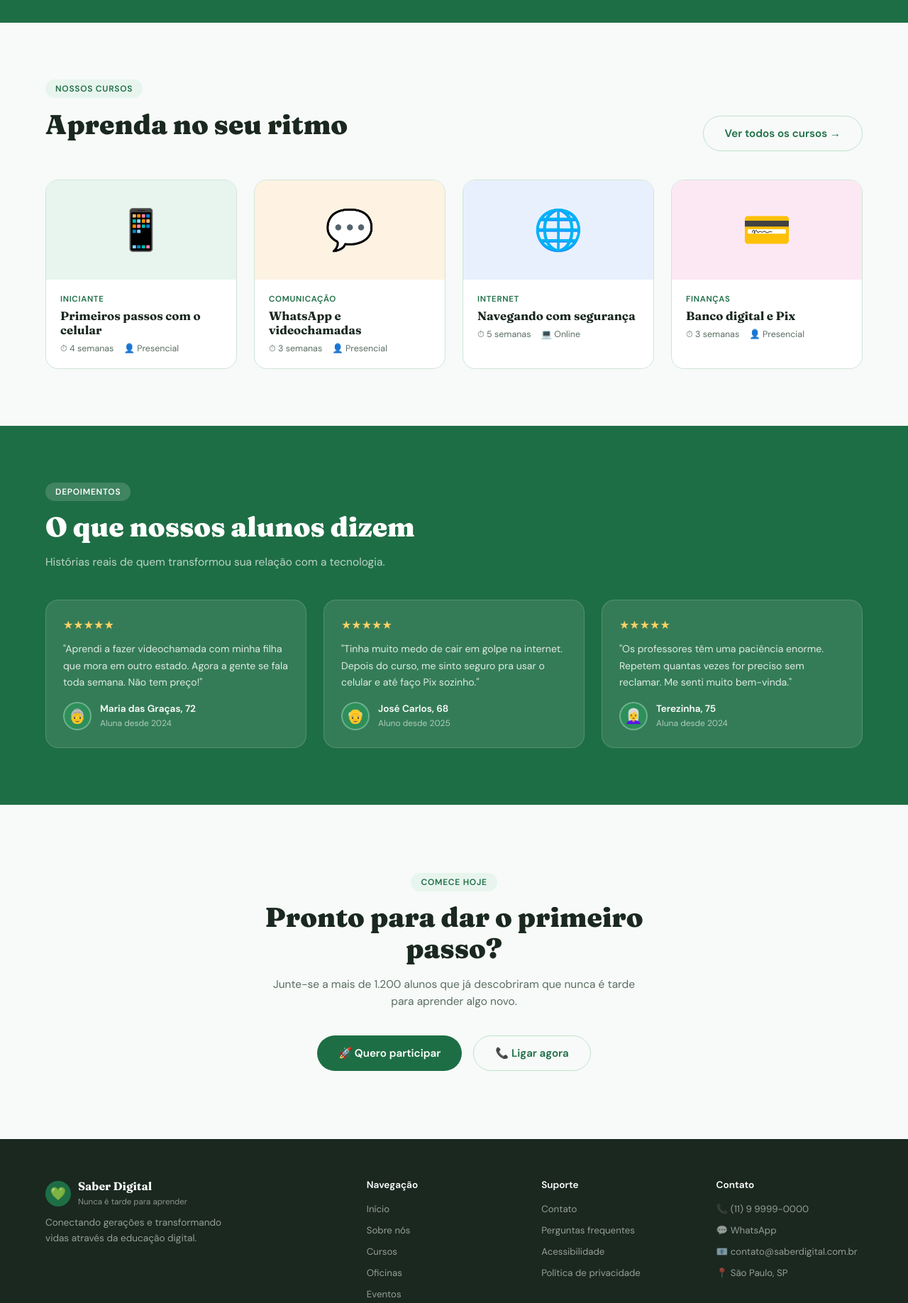
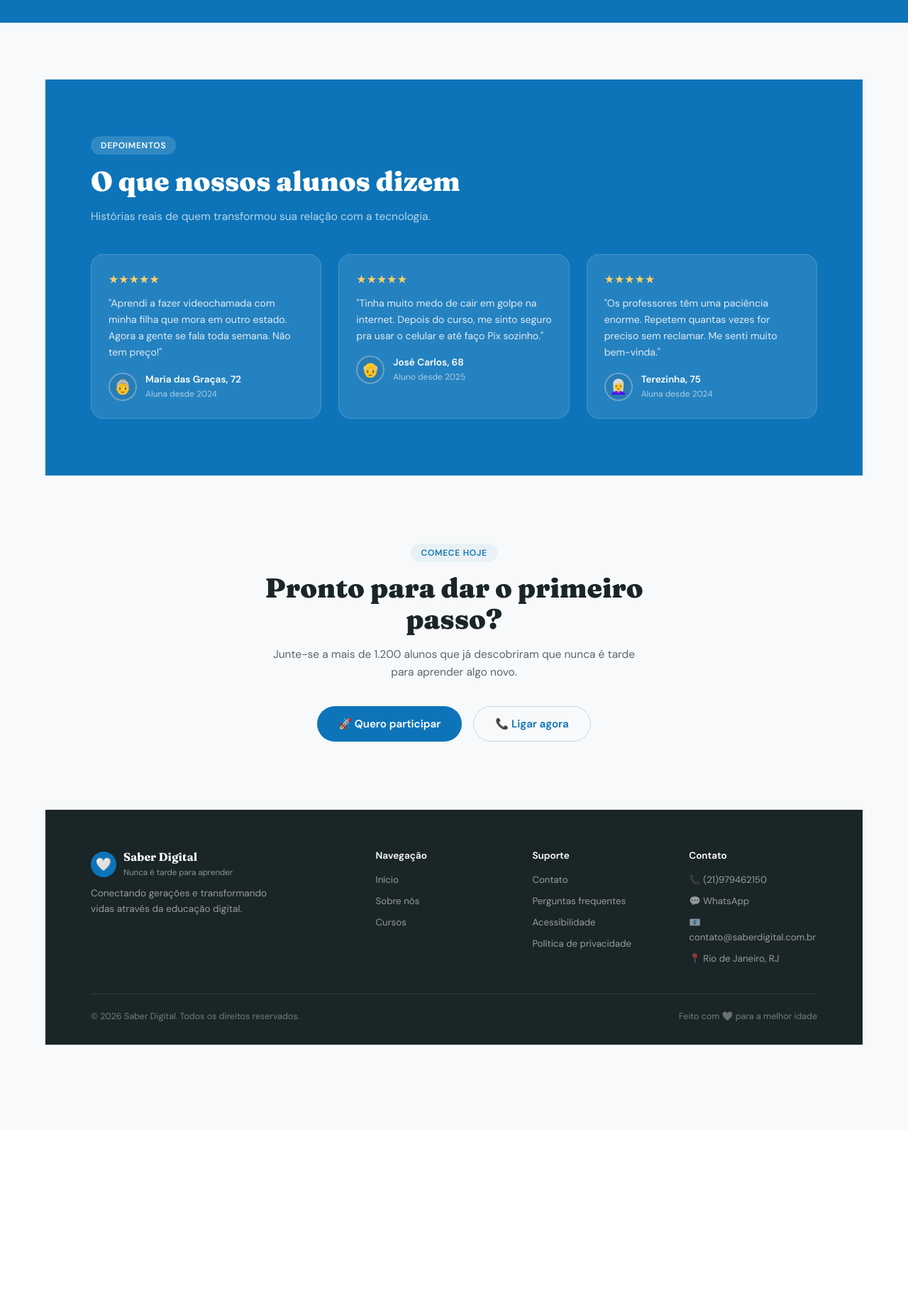
Before and after one commit to joaovamorim16-blip/projeto-base-top, a plain HTML site: page index.html in a window 1280 px wide. Shown: the part 925-2761 px from the top of the page at 71% size. After the commit the page ends 2517 px from the top, so only its background shows below. Drawn offline with Linux system fonts and the light colour scheme.

Commit message:
Add files via upload

```diff
--- a/index.html
+++ b/index.html
@@ -40,7 +40,7 @@
   outline: 2px solid var(--laranja);
   outline-offset: 2px;
 }
-  :root { --green:#1e6e45;--green-light:#2d8f5a;--green-pale:#e8f5ee;--green-mid:#c2e0cd;--text:#1a2820;--muted:#5a6e62;--white:#ffffff;--cream:#f7faf8;--border:#d0e4d8; }
+  :root { --green:#0d74b9;--green-light:#277cb4;--green-pale:#e8f1f5;--green-mid:#c2dbe0;--text:#1a2528;--muted:#5a676e;--white:#ffffff;--cream:#f7f9fa;--border:#d0dee4; }
   *,*::before,*::after{box-sizing:border-box;margin:0;padding:0;}
   body{font-family:"DM Sans",sans-serif;background:var(--white);color:var(--text);overflow-x:hidden;}
   nav{position:sticky;top:0;z-index:100;display:flex;align-items:center;justify-content:space-between;padding:0 5vw;height:68px;background:var(--white);border-bottom:1px solid var(--border);box-shadow:0 2px 12px rgba(30,110,69,.06);}
@@ -59,9 +59,9 @@
   .btn-solid:hover{background:var(--green-light);transform:translateY(-1px);}
   .btn-hero{padding:14px 30px;border-radius:50px;font-size:.95rem;font-weight:600;cursor:pointer;transition:all .2s;text-decoration:none;display:inline-flex;align-items:center;gap:8px;}
   .btn-primary{background:var(--green);color:var(--white);border:none;}
-  .btn-primary:hover{background:var(--green-light);transform:translateY(-2px);box-shadow:0 8px 24px rgba(30,110,69,.25);}
+  .btn-primary:hover{background:var(--green-light);transform:translateY(-2px);box-shadow:0 8px 24px rgba(30, 91, 110, 0.25);}
   .btn-secondary{background:none;color:var(--green);border:1.5px solid var(--green-mid);}
-  .btn-secondary:hover{background:var(--green-pale);}
+  .btn-secondary:hover{background:var(#0d74b9);}
   section{padding:5rem 5vw;}
   .section-tag{display:inline-block;background:var(--green-pale);color:var(--green);font-size:.75rem;font-weight:700;letter-spacing:.06em;text-transform:uppercase;padding:5px 14px;border-radius:50px;margin-bottom:.9rem;}
   .section-title{font-family:"Fraunces",serif;font-size:clamp(1.8rem,3vw,2.6rem);font-weight:800;line-height:1.15;margin-bottom:1rem;}
@@ -149,16 +149,13 @@
 
 <nav>
   <a href="index.html" class="logo">
-    <div class="logo-icon">💚</div>
+    <div class="logo-icon">🤍</div>
     <div class="logo-text"><strong>Saber Digital</strong><span>Nunca é tarde para aprender</span></div>
   </a>
   <ul class="nav-links">
     <li><a href="index.html" class="active">Início</a></li>
     <li><a href="sobre.html">Sobre</a></li>
     <li><a href="cursos.html">Cursos</a></li>
-    <li><a href="oficinas.html">Oficinas</a></li>
-    <li><a href="eventos.html">Eventos</a></li>
-    <li><a href="contato.html">Contato</a></li>
   </ul>
   <div class="nav-actions">
     <button class="btn-outline">♿ Acessibilidade</button>
@@ -195,18 +192,8 @@
 <section class="courses-section">
   <div class="courses-header">
     <div>
-      <div class="section-tag">Nossos Cursos</div>
-      <h2 class="section-title">Aprenda no seu ritmo</h2>
-    </div>
-    <a href="cursos.html" class="btn-hero btn-secondary" style="white-space:nowrap;">Ver todos os cursos →</a>
-  </div>
-  <div class="courses-grid">
-    <a href="cursos.html" class="course-card"><div class="course-thumb" style="background:#e8f5ee;">📱</div><div class="course-body"><div class="course-cat">Iniciante</div><div class="course-title">Primeiros passos com o celular</div><div class="course-meta"><span>⏱ 4 semanas</span><span>👤 Presencial</span></div></div></a>
-    <a href="cursos.html" class="course-card"><div class="course-thumb" style="background:#fef3e2;">💬</div><div class="course-body"><div class="course-cat">Comunicação</div><div class="course-title">WhatsApp e videochamadas</div><div class="course-meta"><span>⏱ 3 semanas</span><span>👤 Presencial</span></div></div></a>
-    <a href="cursos.html" class="course-card"><div class="course-thumb" style="background:#e8f0fe;">🌐</div><div class="course-body"><div class="course-cat">Internet</div><div class="course-title">Navegando com segurança</div><div class="course-meta"><span>⏱ 5 semanas</span><span>💻 Online</span></div></div></a>
-    <a href="cursos.html" class="course-card"><div class="course-thumb" style="background:#fce8f3;">💳</div><div class="course-body"><div class="course-cat">Finanças</div><div class="course-title">Banco digital e Pix</div><div class="course-meta"><span>⏱ 3 semanas</span><span>👤 Presencial</span></div></div></a>
-  </div>
-</section>
+
+
 
 <section class="testimonials-section">
   <div class="section-tag">Depoimentos</div>
@@ -231,12 +218,12 @@
 
 <footer>
   <div class="footer-grid">
-    <div class="footer-brand"><div class="logo"><div class="logo-icon">💚</div><div class="logo-text"><strong>Saber Digital</strong><span>Nunca é tarde para aprender</span></div></div><p class="footer-tagline">Conectando gerações e transformando<br>vidas através da educação digital.</p></div>
-    <div><h5>Navegação</h5><ul><li><a href="index.html">Início</a></li><li><a href="sobre.html">Sobre nós</a></li><li><a href="cursos.html">Cursos</a></li><li><a href="oficinas.html">Oficinas</a></li><li><a href="eventos.html">Eventos</a></li></ul></div>
+    <div class="footer-brand"><div class="logo"><div class="logo-icon">🤍</div><div class="logo-text"><strong>Saber Digital</strong><span>Nunca é tarde para aprender</span></div></div><p class="footer-tagline">Conectando gerações e transformando<br>vidas através da educação digital.</p></div>
+    <div><h5>Navegação</h5><ul><li><a href="index.html">Início</a></li><li><a href="sobre.html">Sobre nós</a></li><li><a href="cursos.html">Cursos</a></li><li></a></li><li></li></ul></div>
     <div><h5>Suporte</h5><ul><li><a href="contato.html">Contato</a></li><li><a href="contato.html">Perguntas frequentes</a></li><li><a href="#">Acessibilidade</a></li><li><a href="#">Política de privacidade</a></li></ul></div>
-    <div><h5>Contato</h5><ul><li><a href="tel:+5511999990000">📞 (11) 9 9999-0000</a></li><li><a href="#">💬 WhatsApp</a></li><li><a href="mailto:contato@saberdigital.com.br">📧 contato@saberdigital.com.br</a></li><li><a href="#">📍 São Paulo, SP</a></li></ul></div>
+    <div><h5>Contato</h5><ul><li><a href="tel:+5511999990000">📞 (21)979462150</a></li><li><a href="#">💬 WhatsApp</a></li><li><a href="mailto:contato@saberdigital.com.br">📧 contato@saberdigital.com.br</a></li><li><a href="#">📍 Rio de Janeiro, RJ</a></li></ul></div>
   </div>
-  <div class="footer-bottom"><span>© 2026 Saber Digital. Todos os direitos reservados.</span><span>Feito com 💚 para a melhor idade</span></div>
+  <div class="footer-bottom"><span>© 2026 Saber Digital. Todos os direitos reservados.</span><span>Feito com 🤍 para a melhor idade</span></div>
 </footer>
 <script>
   function irPara(pagina) {
```
